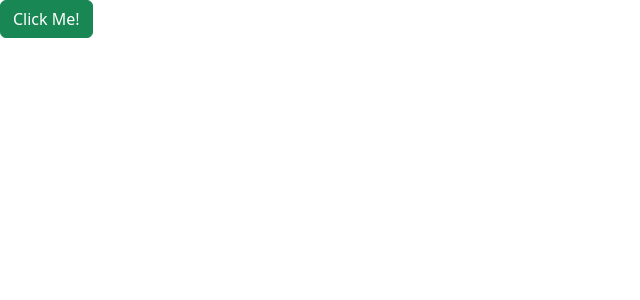
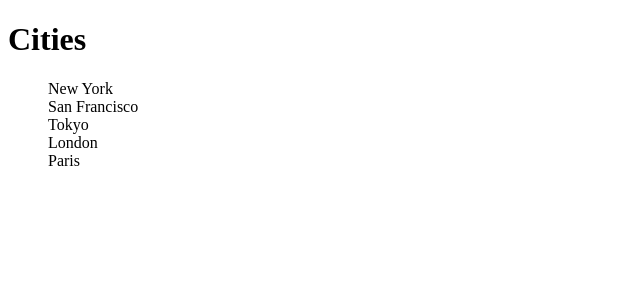
Before and after one commit to Piyush9724/LearningReact, a React (Vite) app: page / in a window 1280 px wide. Shown: the top 300 px of the page, without its empty margins (0-640 px from the left). Built offline with nearby package versions, Linux system fonts and the light colour scheme.

Commit message:
style: use vanilla css

```diff
--- a/src/App.tsx
+++ b/src/App.tsx
@@ -5,15 +5,15 @@ import { useState } from "react";
 
 function App() {
   //initialize props to be sent to the component
-  /* let items = ["New York", "San Francisco", "Tokyo", "London", "Paris"];
+  let items = ["New York", "San Francisco", "Tokyo", "London", "Paris"];
   const handleSelectedItem = (item: string) => console.log(item);
   return (
     <div>
       <ListGroup items={items} headings="Cities" onSelectItem={handleSelectedItem} />
     </div>
-  ); */
+  );
 
-  const handleClick = (counter: number) => {
+  /* const handleClick = (counter: number) => {
     console.log("Button clicked", counter, "number of times");
     setShowAlert(true);
   };
@@ -44,7 +44,7 @@ function App() {
         onButtonClick={handleClick}
       />
     </>
-  );
+  ); */
 }
 
 export default App;
--- /dev/null
+++ b/src/components/ListGroup/ListGroup.css
@@ -0,0 +1,3 @@
+.list-group {
+    list-style: none;
+}
--- a/src/components/ListGroup.tsx
+++ b/src/components/ListGroup/ListGroup.tsx
@@ -1,5 +1,6 @@
 //import { MouseEvent } from "react";
 import { useState } from "react";
+import './ListGroup.css';
 
 interface ListGroupProps {
   items: string[];
--- /dev/null
+++ b/src/components/ListGroup/index.ts
@@ -0,0 +1,3 @@
+import ListGroup from "./ListGroup";
+
+export default ListGroup;
--- a/src/main.tsx
+++ b/src/main.tsx
@@ -1,7 +1,6 @@
 import React from 'react'
 import ReactDOM from 'react-dom/client'
 import App from './App'
-import 'bootstrap/dist/css/bootstrap.css'
 
 ReactDOM.createRoot(document.getElementById('root') as HTMLElement).render(
   <React.StrictMode>
```
